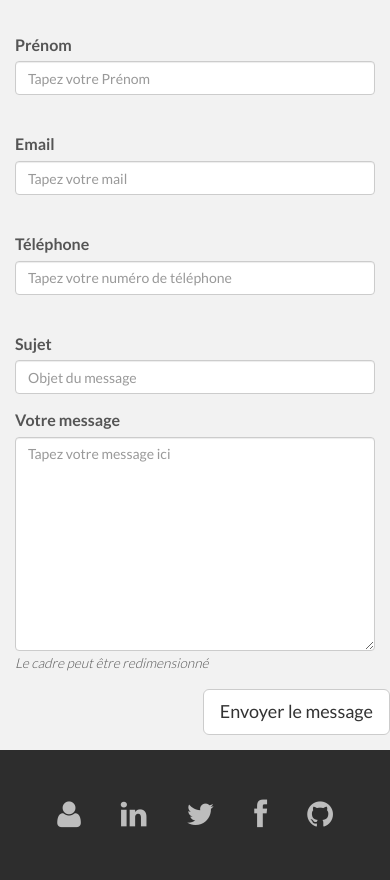
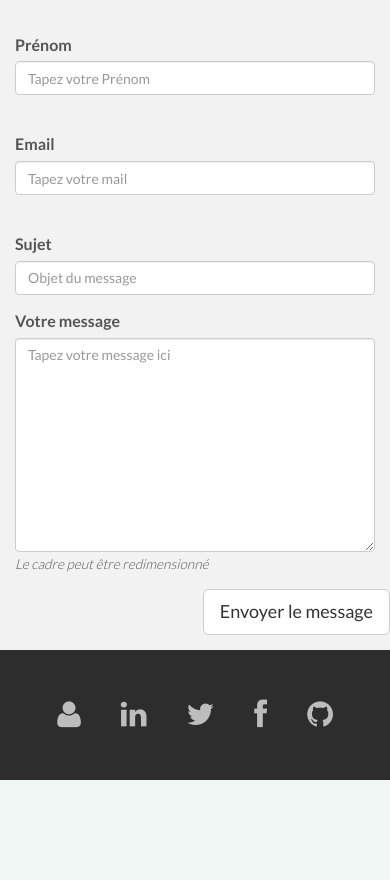
Before and after one commit to DamienVauchel/personnal_blog, a PHP site: page / in a window 390 px wide. Shown: the part 2207-3087 px from the top of the page. After the commit the page ends 2987 px from the top, so only its background shows below. Run offline with PHP 8.4, Linux system fonts and the light colour scheme; some libraries are stand-ins or nearby versions.

Commit message:
Remove telephone field in contact form

```diff
--- a/index.php
+++ b/index.php
@@ -98,13 +98,6 @@
         </div>
         <br>
         <div class="form-group row">
-            <label for="tel" class="col-sm-2 col-form-label">Téléphone</label>
-            <div class="col-sm-10">
-                <input type="tel" class="form-control" name="tel" id="tel" placeholder="Tapez votre numéro de téléphone">
-            </div>
-        </div>
-        <br>
-        <div class="form-group row">
             <label for="subject" class="col-sm-2 col-form-label">Sujet</label>
             <div class="col-sm-10">
                 <input type="text" class="form-control" name="subject" id="subject" placeholder="Objet du message">
--- a/view/modal_contact_form.php
+++ b/view/modal_contact_form.php
@@ -35,13 +35,6 @@
                             </div>
                             <br>
                             <div class="form-group row">
-                                <label for="tel" class="col-sm-2 col-form-label">Téléphone</label>
-                                <div class="col-sm-10">
-                                    <input type="tel" class="form-control" name="tel" id="tel" placeholder="Tapez votre numéro de téléphone">
-                                </div>
-                            </div>
-                            <br>
-                            <div class="form-group row">
                                 <label for="subject" class="col-sm-2 col-form-label">Sujet</label>
                                 <div class="col-sm-10">
                                     <input type="text" class="form-control" name="subject" id="subject" placeholder="Objet du message">
```
